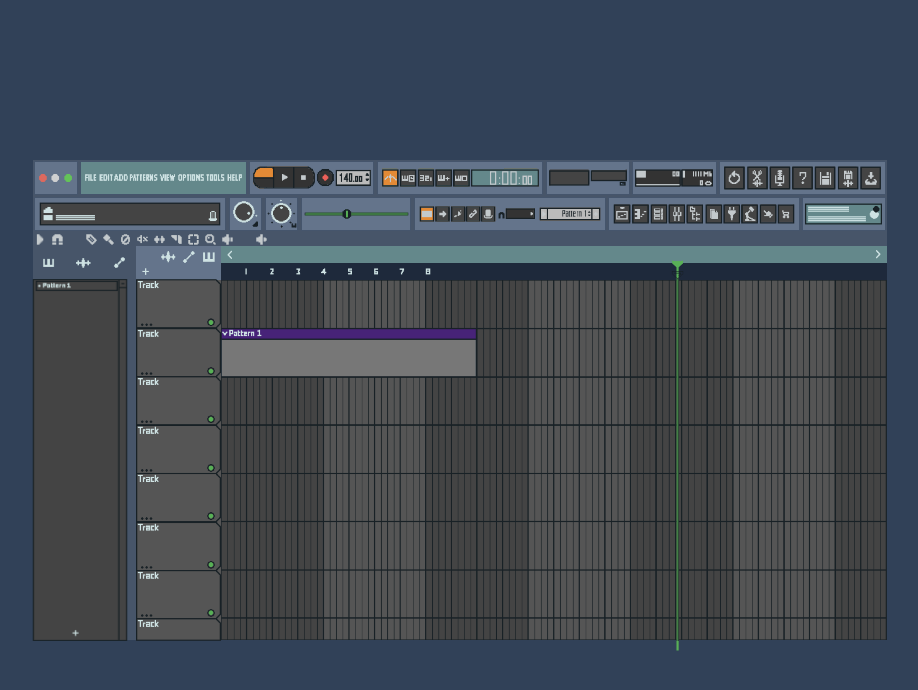
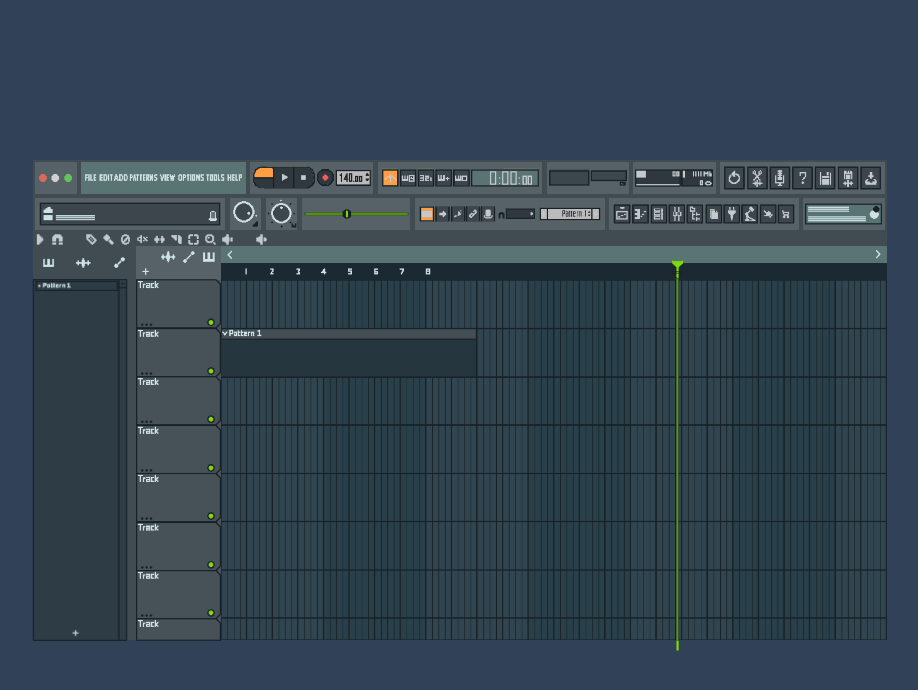
Before and after one commit to daireks-dev/fl-theme-maker, a Next.js app in the folder frontend/: page / in a window 1280 px wide. Shown: the top 690 px of the page, without its empty margins (180-1098 px from the left). Built offline with nearby package versions, Linux system fonts and the light colour scheme.

Commit message:
Default colors now accurate to default FL Studio colors

```diff
--- a/frontend/src/app/page.tsx
+++ b/frontend/src/app/page.tsx
@@ -2,26 +2,26 @@ import Image from "next/image";
 import Mask from "../../components/Mask";
 import Color from "../../components/Color";
 
-const bgColorLightest = "rgb(100 136 139)";
-const bgColorLight = "rgb(100 116 139)";
-const bgColor = "rgb(71 85 105)";
-const bgColorDark = "#444444";
-const bgColorDarkest = "#333333"
+const bgColorLightest = "#5A7474";
+const bgColorLight = "#576268";
+const bgColor = "#414C52";
+const bgColorDark = "#3C464C";
+const bgColorDarkest = "#2E383E"
 
-const accent1 = "#58b056";
-const accent2 = "#e38a36";
+const accent1 = "#7DDB00";
+const accent2 = "#FF9F41";
 
 const tempoColor = "#BBBBBB";
 
-const measureColor1 = "#444444";
-const measureColor2 = "#555555";
-const measureCountColor = "#1E293B"
+const measureColor1 = "#30454F";
+const measureColor2 = "#293F49";
+const measureCountColor = "#1B2932"
 
-const patternListColor = "#444444";
-const trackListColor = "#555555";
+const patternListColor = "#2E3C46";
+const trackListColor = "#475258";
 
-const patternHeadColor = "#472378";
-const patternBodyColor = "#777777";
+const patternHeadColor = "#434F55";
+const patternBodyColor = "#25363E";
 
 export default function Home() {
   return (
@@ -29,66 +29,66 @@ export default function Home() {
       <div className="bg-slate-600 h-[60vh] aspect-video flex-row">
         <div className="bg-slate-600 w-full h-[15%] flex-row">
           <div className="w-full h-[50%] flex" style={{ backgroundColor: bgColor }}>
-            <div className="outline-1 outline-slate-600 m-[0.25%] flex-1 relative" style={{ backgroundColor: bgColorLight }}>
+            <div className="m-[0.25%] flex-1 relative" style={{ backgroundColor: bgColorLight }}>
               <Image src="/images/playlist_ui/Window Buttons.png" alt="" fill className="object-contain scale-80"/>
             </div>
-            <div className="outline-1 outline-slate-600 m-[0.25%] flex-4 relative" style={{ backgroundColor: bgColorLightest }}>
+            <div className="m-[0.25%] flex-4 relative" style={{ backgroundColor: bgColorLightest }}>
               <Image src="/images/playlist_ui/FileEditAdd.png" alt="" fill className="object-contain scale-95"/>
             </div>
-            <div className="outline-1 outline-slate-600 m-[0.25%] flex-3 relative" style={{ backgroundColor: bgColorLight }}>
+            <div className="m-[0.25%] flex-3 relative" style={{ backgroundColor: bgColorLight }}>
               <Image src="/images/playlist_ui/PlayButtons.png" alt="" fill className="object-contain scale-95 z-1"/>
               <Mask src="/images/ui_masks/PlayButtonMask1.png" color={accent2} className="object-contain scale-95"/>
               <Mask src="/images/ui_masks/PlayButtonMask2.png" color={bgColorDarkest} className="object-contain scale-95"/>
               <Mask src="/images/ui_masks/PlayButtonMask3.png" color={tempoColor} className="object-contain scale-95"/>
             </div>
-            <div className="outline-1 outline-slate-600 m-[0.25%] flex-4 relative" style={{ backgroundColor: bgColorLight }}>
+            <div className="m-[0.25%] flex-4 relative" style={{ backgroundColor: bgColorLight }}>
               <Image src="/images/playlist_ui/Time.png" alt="" fill className="object-contain scale-95 z-1"/>
               <Mask src="/images/ui_masks/TimeButtonMask1.png" color={accent2} className="object-contain scale-95"/>
               <Mask src="/images/ui_masks/TimeButtonMask2.png" color={bgColorDark} className="object-contain scale-95"/>
               <Mask src="/images/ui_masks/TimeButtonMask3.png" color={bgColorLightest} className="object-contain scale-95"/>
             </div>
-            <div className="outline-1 outline-slate-600 m-[0.25%] flex-2 relative" style={{ backgroundColor: bgColorLight }}>
+            <div className="m-[0.25%] flex-2 relative" style={{ backgroundColor: bgColorLight }}>
               <Image src="/images/playlist_ui/Visualizers.png" alt="" fill className="object-contain scale-95 z-1"/>
               <Mask src="/images/ui_masks/VisualizerMask.png" color={bgColorDark} className="object-contain scale-95"/>
             </div>
-            <div className="outline-1 outline-slate-600 m-[0.25%] flex-2 relative" style={{ backgroundColor: bgColorLight }}>
+            <div className="m-[0.25%] flex-2 relative" style={{ backgroundColor: bgColorLight }}>
               <Image src="/images/playlist_ui/Metrics.png" alt="" fill className="object-contain scale-95 z-1"/>
               <Mask src="/images/ui_masks/MetricMask.png" color={bgColorDarkest} className="object-contain scale-95"/>
             </div>
-            <div className="outline-1 outline-slate-600 m-[0.25%] flex-4 relative" style={{ backgroundColor: bgColorLight }}>
+            <div className="m-[0.25%] flex-4 relative" style={{ backgroundColor: bgColorLight }}>
               <Image src="/images/playlist_ui/TopRightButtons.png" alt="" fill className="object-contain scale-95 z-1"/>
               <Mask src="/images/ui_masks/TRButtonMask.png" color={bgColorDark} className="object-contain scale-95"/>
             </div>
           </div>
           <div className="w-full h-[50%] flex" style={{ backgroundColor: bgColor }}>
-            <div className="outline-1 outline-slate-600 m-[0.25%] flex-7 relative" style={{ backgroundColor: bgColorLight }}>
+            <div className="m-[0.25%] flex-7 relative" style={{ backgroundColor: bgColorLight }}>
               <Image src="/images/playlist_ui/ContextPanel.png" alt="" fill className="object-contain scale-95 z-1"/>
               <Mask src="/images/ui_masks/ContentPanelMask.png" color={bgColorDark} className="object-contain scale-95"/>
             </div>
-            <div className="outline-1 outline-slate-600 m-[0.25%] flex-1 aspect-square relative" style={{ backgroundColor: bgColorLight }}>
+            <div className="m-[0.25%] flex-1 aspect-square relative" style={{ backgroundColor: bgColorLight }}>
               <Image src="/images/playlist_ui/MasterVolume.png" alt="" fill className="object-contain scale-80 my-[1.5] z-1"/>
               <Mask src="/images/ui_masks/VolumeKnobMask.png" color={bgColorDark} className="object-contain scale-80 my-[1.5]"/>
             </div>
-            <div className="outline-1 outline-slate-600 m-[0.25%] flex-1 aspect-square relative" style={{ backgroundColor: bgColorLight }}>
+            <div className="m-[0.25%] flex-1 aspect-square relative" style={{ backgroundColor: bgColorLight }}>
               <Image src="/images/playlist_ui/PitchKnob.png" alt="" fill className="object-contain scale-90 z-1"/>
               <Mask src="/images/ui_masks/PitchKnobMask.png" color={bgColorDark} className="object-contain scale-90"/>
             </div>
-            <div className="outline-1 outline-slate-600 m-[0.25%] flex-4 relative" style={{ backgroundColor: bgColorLight }}>
+            <div className="m-[0.25%] flex-4 relative" style={{ backgroundColor: bgColorLight }}>
               <Image src="/images/playlist_ui/TimeSlider.png" alt="" fill className="object-contain scale-95 z-1"/>
               <Mask src="/images/ui_masks/SliderMask.png" color={accent1} className="object-contain scale-95"/>
             </div>
-            <div className="outline-1 outline-slate-600 m-[0.25%] flex-7 relative" style={{ backgroundColor: bgColorLight }}>
+            <div className="m-[0.25%] flex-7 relative" style={{ backgroundColor: bgColorLight }}>
               <Image src="/images/playlist_ui/InputOptions.png" alt="" fill className="object-contain scale-95 z-1"/>
               <Mask src="/images/ui_masks/InputButtonMask1.png" color={accent2} className="object-contain scale-95"/>
               <Mask src="/images/ui_masks/InputButtonMask2.png" color={bgColorDark} className="object-contain scale-95"/>
               <Mask src="/images/ui_masks/InputButtonMask3.png" color={bgColorDarkest} className="object-contain scale-95"/>
               <Mask src="/images/ui_masks/InputButtonMask4.png" color={tempoColor} className="object-contain scale-95"/>
             </div>
-            <div className="outline-1 outline-slate-600 m-[0.25%] flex-7 relative" style={{ backgroundColor: bgColorLight }}>
+            <div className="m-[0.25%] flex-7 relative" style={{ backgroundColor: bgColorLight }}>
               <Image src="/images/playlist_ui/BottomRightOptions.png" alt="" fill className="object-contain scale-95 z-1"/>
               <Mask src="/images/ui_masks/BRButtonMask.png" color={bgColorDark} className="object-contain scale-95"/>
             </div>
-            <div className="outline-1 outline-slate-600 m-[0.25%] flex-3 relative" style={{ backgroundColor: bgColorLight }}>
+            <div className="m-[0.25%] flex-3 relative" style={{ backgroundColor: bgColorLight }}>
               <Image src="/images/playlist_ui/News.png" alt="" fill className="object-contain scale-95 z-1"/>
               <Mask src="/images/ui_masks/NewsMask.png" color={bgColorLightest} className="object-contain scale-95"/>
             </div>
```
